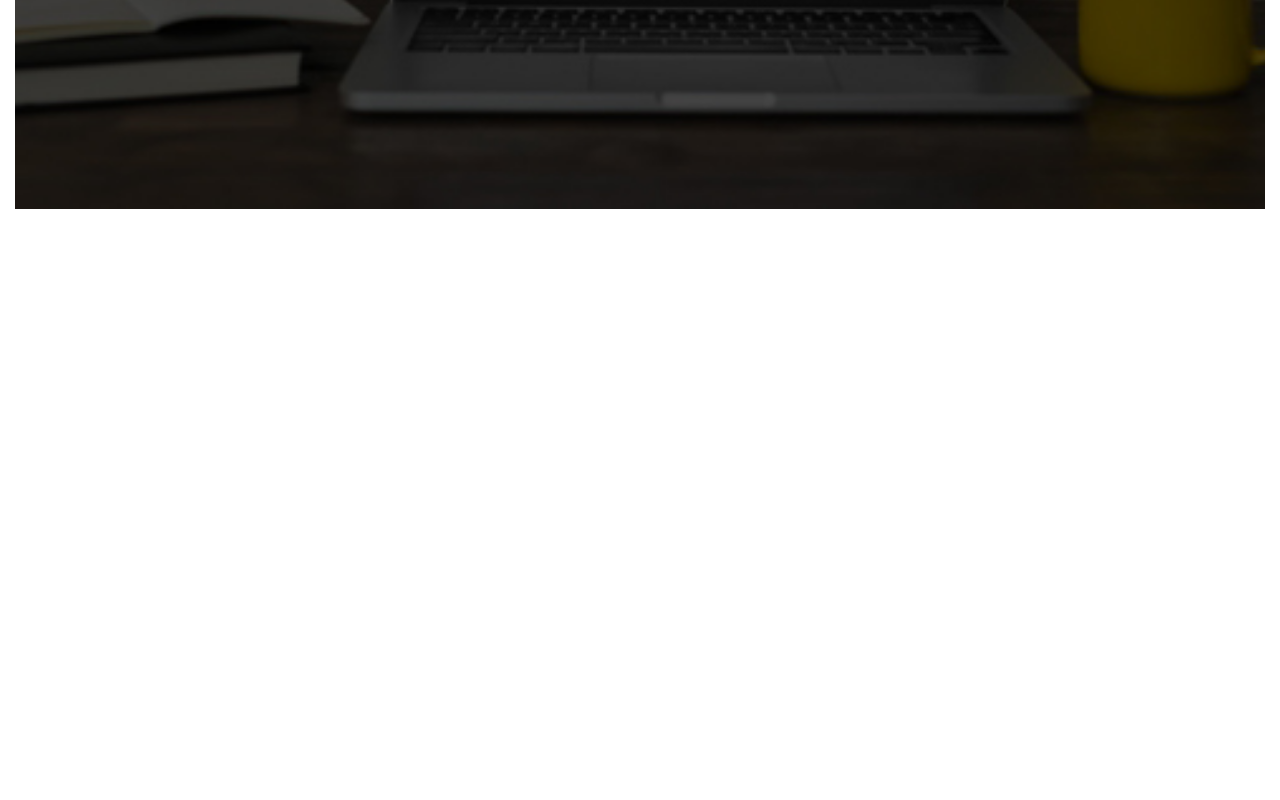
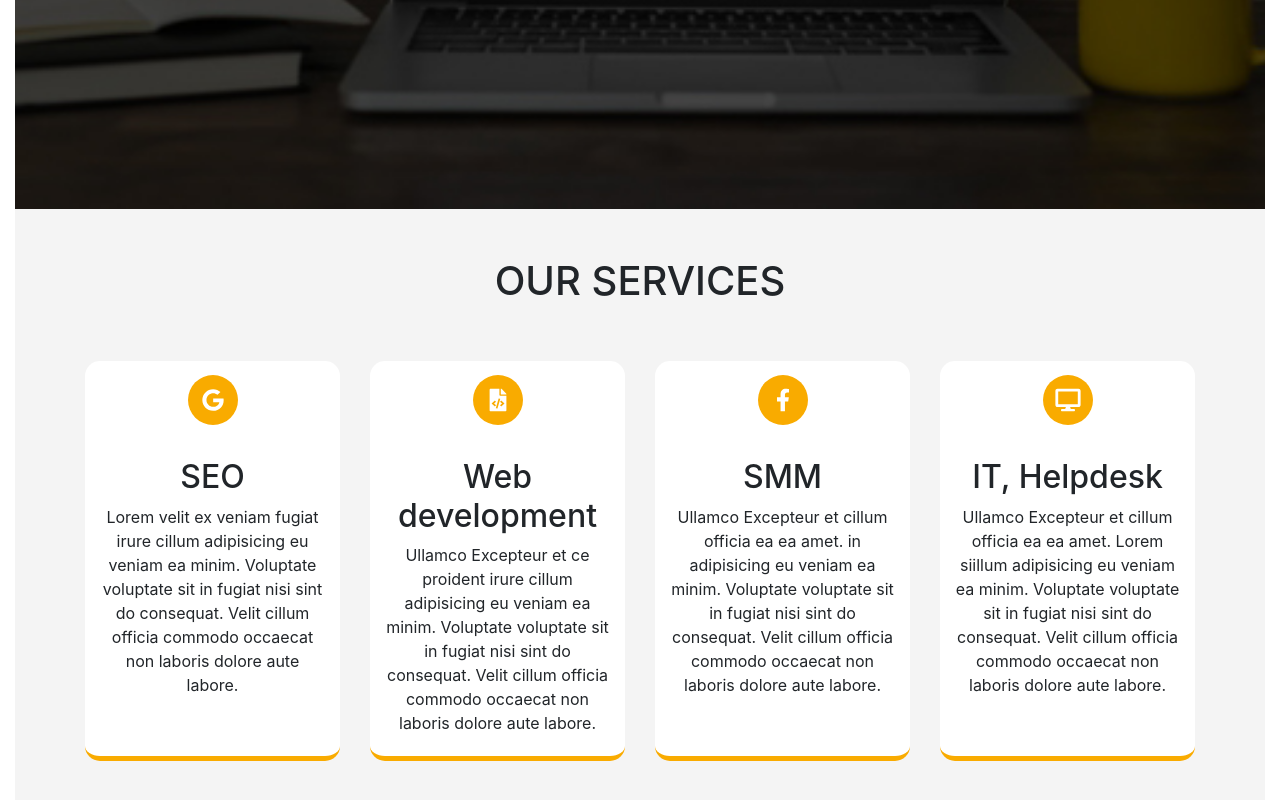
Before and after one commit to chinara7/portfolio-react, a React (Create React App) app: page / in a window 1280 px wide. Shown: the part 680-1480 px from the top of the page. Before the commit the page ends 889 px from the top, so only its background shows below. Built offline with nearby package versions, Linux system fonts and the light colour scheme.

Commit message:
Services created

```diff
--- a/package.json
+++ b/package.json
@@ -3,10 +3,16 @@
   "version": "0.1.0",
   "private": true,
   "dependencies": {
+    "@fortawesome/free-brands-svg-icons": "^5.15.4",
+    "@fortawesome/free-solid-svg-icons": "^5.15.4",
+    "@fortawesome/react-fontawesome": "^0.1.16",
+    "@fortawesome/vue-fontawesome": "^2.0.6",
     "@testing-library/jest-dom": "^5.16.1",
     "@testing-library/react": "^12.1.2",
     "@testing-library/user-event": "^13.5.0",
     "bootstrap": "^4.5.3",
+    "i": "^0.3.7",
+    "npm": "^8.3.0",
     "react": "^17.0.2",
     "react-dom": "^17.0.2",
     "react-scripts": "5.0.0",
--- a/src/App.css
+++ b/src/App.css
@@ -10,6 +10,12 @@
     --primary-black: #000;
     --primary-transparent-black: rgba(0, 0, 0, 0.7);
     --primary-green: rgb(0, 255, 0);
+}
+
+*{
+    margin: 0;
+    padding: 0;
+    box-sizing: border-box;
 }
 
 /**
@@ -102,3 +108,72 @@ nav ul li {
     color: var(--primary-white);
     transition: .4s ease-in-out;
 }
+
+/**
+* ! SERVICES SECTION */
+
+.services{
+    text-align: center;
+    background-color: var(--primary-light-grey);
+    padding-bottom: 2rem;
+}
+
+.services h1{
+    text-transform: uppercase;
+}
+
+.services .circle{
+    position: relative;
+    margin: .0375rem auto;
+    background-color: var(--primary-orange);
+    width: 3.125rem;
+    height: 3.125rem;
+    border-radius: 50%;
+}
+
+.services .circle .icon{
+    font-size: 1.4rem;
+    color: var(--primary-white);
+    position: absolute;
+    top: 50%;
+    /* left: 50%; */
+    transform: translate(-50%, -50%);
+}
+
+.box h2{
+    margin-top: 2.1rem;
+    transition: all 1s ease-in-out;
+}
+
+.services .box{
+    background-color: var(--primary-white);
+    border-bottom: .3125rem solid var(--primary-orange);
+    padding-bottom: .625rem;
+    margin-bottom: 1.875rem;
+    height: 400px;
+    border-radius: 15px;
+    padding: .825rem;
+    transition: all .8s ease-in-out;
+}
+
+.services .box:hover{
+    cursor: pointer;
+    background-color: var(--primary-orange);
+    border-bottom: .3125rem solid var(--primary-dark);
+}
+
+.services .box:hover .icon{
+    color: var(--primary-dark-grey);
+}
+
+.services .box:hover .circle{
+    background-color: var(--primary-white);
+}
+
+.services .box:hover p{
+    color: var(--primary-white);
+}
+
+.services .box:hover h2{
+    color: var(--primary-dark-grey);
+}
--- a/src/App.js
+++ b/src/App.js
@@ -2,6 +2,7 @@ import './App.css';
 import 'bootstrap/dist/css/bootstrap.min.css'
 import Navbar from './component/Navbar.jsx'
 import Header from './component/Header.jsx'
+import Services from './component/Services';
 //import AboutMe from './component/AboutMe.jsx'
 
 function App() {
@@ -9,6 +10,7 @@ function App() {
     <div className='container-fluid'>
       <Navbar />
       <Header />
+      <Services />
     </div>
   );
 }
--- /dev/null
+++ b/src/component/Services.jsx
@@ -0,0 +1,68 @@
+import React from 'react'
+import { FontAwesomeIcon } from '@fortawesome/react-fontawesome'
+import { faGoogle, faFacebookF } from '@fortawesome/free-brands-svg-icons'
+import { faDesktop, faFileCode } from '@fortawesome/free-solid-svg-icons'
+
+const Services = () => {
+    return (
+        <div className='services'>
+            <h1 className='py-5'>Our services</h1>
+            <div className='container'>
+                <div className='row'>
+
+                    {/** GOOGLE SEO SERVICES SECTION */}
+
+                    <div className='col-lg-3 col-md-6 col-sm-6'>
+                        <div className='box'>
+                            <div className='circle'>
+                                <FontAwesomeIcon icon={faGoogle} className='icon'/>
+                            </div>
+                            <h2>SEO</h2>
+                            <p> Lorem velit ex veniam fugiat  irure cillum adipisicing eu veniam ea minim. Voluptate voluptate sit in fugiat nisi sint do consequat. Velit cillum officia commodo occaecat non laboris dolore aute labore.</p>
+                        </div>
+                    </div>
+
+                    {/* WEB DEVELOPMENT SERVICES SECTION */}
+
+                    <div className='col-lg-3 col-md-6 col-sm-6'>
+                        <div className='box'>
+                            <div className='circle'>
+                                <FontAwesomeIcon icon={faFileCode} className='icon'/>
+                            </div>
+                            <h2>Web development</h2>
+                            <p>Ullamco  Excepteur et ce proident irure cillum adipisicing eu veniam ea minim. Voluptate voluptate sit in fugiat nisi sint do consequat. Velit cillum officia commodo occaecat non laboris dolore aute labore.</p>
+                        </div>
+                    </div>
+
+                    {/* FACEBOOK MARKETING SERVICES SECTION */}
+
+                    <div className='col-lg-3 col-md-6 col-sm-6'>
+                        <div className='box'>
+                            <div className='circle'>
+                                <FontAwesomeIcon icon={faFacebookF} className='icon'/>
+                            </div>
+                            <h2>SMM</h2>
+                            <p>Ullamco  Excepteur et cillum officia ea ea amet. in adipisicing eu veniam ea minim. Voluptate voluptate sit in fugiat nisi sint do consequat. Velit cillum officia commodo occaecat non laboris dolore aute labore.</p>
+                        </div>
+                    </div>
+
+                    {/* IT SERVICES SECTION */}
+
+                    <div className='col-lg-3 col-md-6 col-sm-6'>
+                        <div className='box'>
+                            <div className='circle'>
+                                <FontAwesomeIcon icon={faDesktop} className='icon'/>
+                            </div>
+                            <h2>IT, Helpdesk</h2>
+                            <p>Ullamco  Excepteur et cillum officia ea ea amet.  Lorem siillum adipisicing eu veniam ea minim. Voluptate voluptate sit in fugiat nisi sint do consequat. Velit cillum officia commodo occaecat non laboris dolore aute labore.</p>
+                        </div>
+                    </div>
+
+                </div>
+            </div>
+
+        </div>
+    )
+}
+
+export default Services
```
Also changed, not shown: 1 other file (tests, documents, lock files or other folders).
